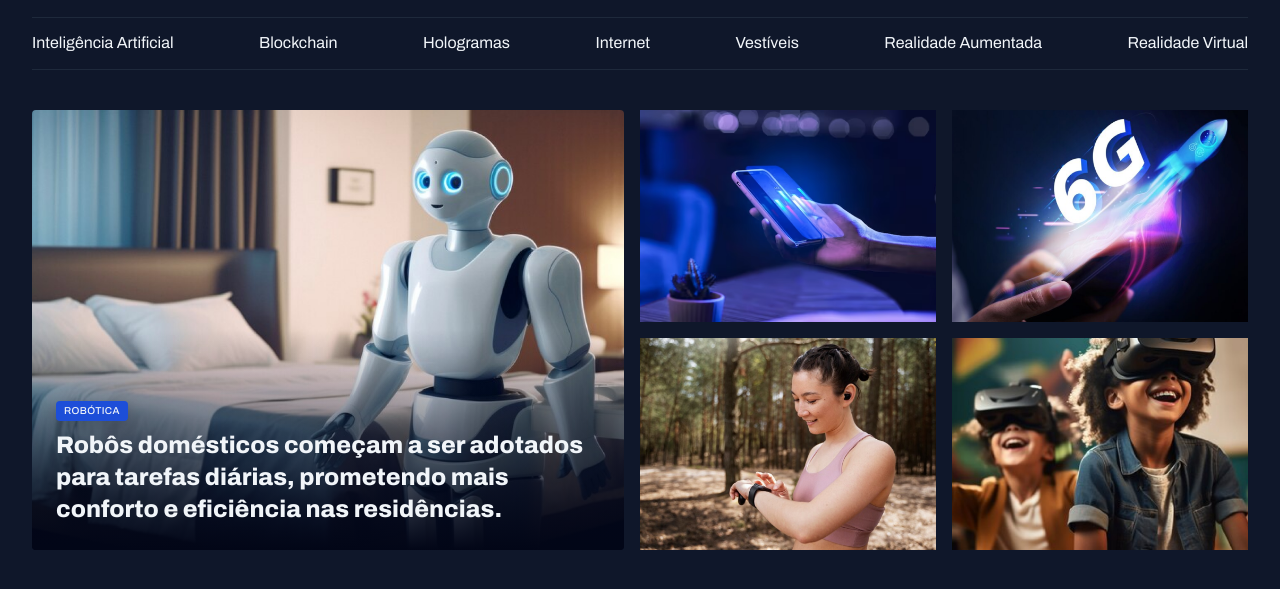
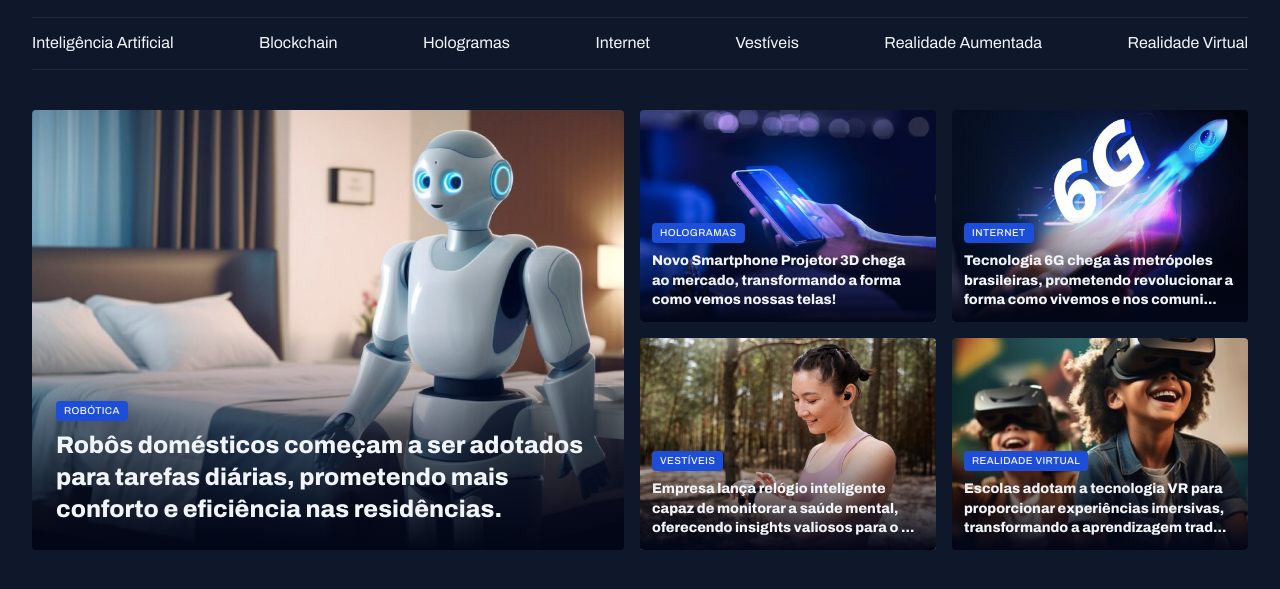
Before and after one commit to guisalva/portal-de-noticias-ROCKETSEAT, a plain HTML site: page index.html in a window 1280 px wide. Shown: the part 45-634 px from the top of the page. Drawn offline with Linux system fonts and the light colour scheme.

Commit message:
finalizando seção destaques

```diff
--- a/index.html
+++ b/index.html
@@ -47,7 +47,11 @@
     <main class="grid container">
       <section id="featured" class="grid grid-flow-col gap-16">
         <figure class="card">
-          <img src="assets/images/Image 01.png" alt="" />
+          <img
+            src="assets/images/Image 01.png"
+            alt="Robôs domésticos começam a ser adotados para tarefas diárias, prometendo mais conforto e
+          eficiência nas residências."
+          />
 
           <figcaption>
             <span class="content-tag">robótica</span>
@@ -60,18 +64,71 @@
         </figure>
 
         <div class="grid grid-cols-2 gap-16">
-          <div>
-            <img src="assets/images/Image 02.png" alt="" />
-          </div>
-          <div>
-            <img src="assets/images/Image 03.png" alt="" />
-          </div>
-          <div>
-            <img src="assets/images/Image 04.png" alt="" />
-          </div>
-          <div>
-            <img src="assets/images/Image 05.png" alt="" />
-          </div>
+          <figure class="card">
+            <img
+              src="assets/images/Image 02.png"
+              alt="Novo Smartphone Projetor 3D chega ao mercado, transformando a forma como vemos nossas telas!"
+            />
+
+            <figcaption>
+              <span class="content-tag">hologramas</span>
+
+              <h2 class="text-lg">
+                Novo Smartphone Projetor 3D chega ao mercado, transformando a forma como vemos nossas telas!
+              </h2>
+            </figcaption>
+          </figure>
+
+          <figure class="card">
+            <img
+              src="assets/images/Image 03.png"
+              alt="Tecnologia 6G chega às metrópoles brasileiras, prometendo revolucionar a forma como vivemos e
+            nos comunicamos."
+            />
+
+            <figcaption>
+              <span class="content-tag">internet</span>
+
+              <h2 class="text-lg">
+                Tecnologia 6G chega às metrópoles brasileiras, prometendo revolucionar a forma como vivemos e
+                nos comuni...
+              </h2>
+            </figcaption>
+          </figure>
+
+          <figure class="card">
+            <img
+              src="assets/images/Image 04.png"
+              alt="Empresa lança relógio inteligente capaz de monitorar a saúde mental, oferecendo insights
+            valiosos para o bem-estar pessoal."
+            />
+
+            <figcaption>
+              <span class="content-tag">vestíveis</span>
+
+              <h2 class="text-lg">
+                Empresa lança relógio inteligente capaz de monitorar a saúde mental, oferecendo insights
+                valiosos para o ...
+              </h2>
+            </figcaption>
+          </figure>
+
+          <figure class="card">
+            <img
+              src="assets/images/Image 05.png"
+              alt="Escolas adotam a tecnologia VR para proporcionar experiências imersivas, transformando a
+            aprendizagem tradicional."
+            />
+
+            <figcaption>
+              <span class="content-tag">realidade virtual</span>
+
+              <h2 class="text-lg">
+                Escolas adotam a tecnologia VR para proporcionar experiências imersivas, transformando a
+                aprendizagem trad...
+              </h2>
+            </figcaption>
+          </figure>
         </div>
       </section>
     </main>
--- a/styles/sections.css
+++ b/styles/sections.css
@@ -20,8 +20,11 @@
     figcaption {
       position: absolute;
       bottom: 0;
+      padding: 24px;
 
-      padding: 24px;
+      &:has(.text-lg) {
+        padding: 12px;
+      }
 
       h2 {
         margin-top: 8px;
```
